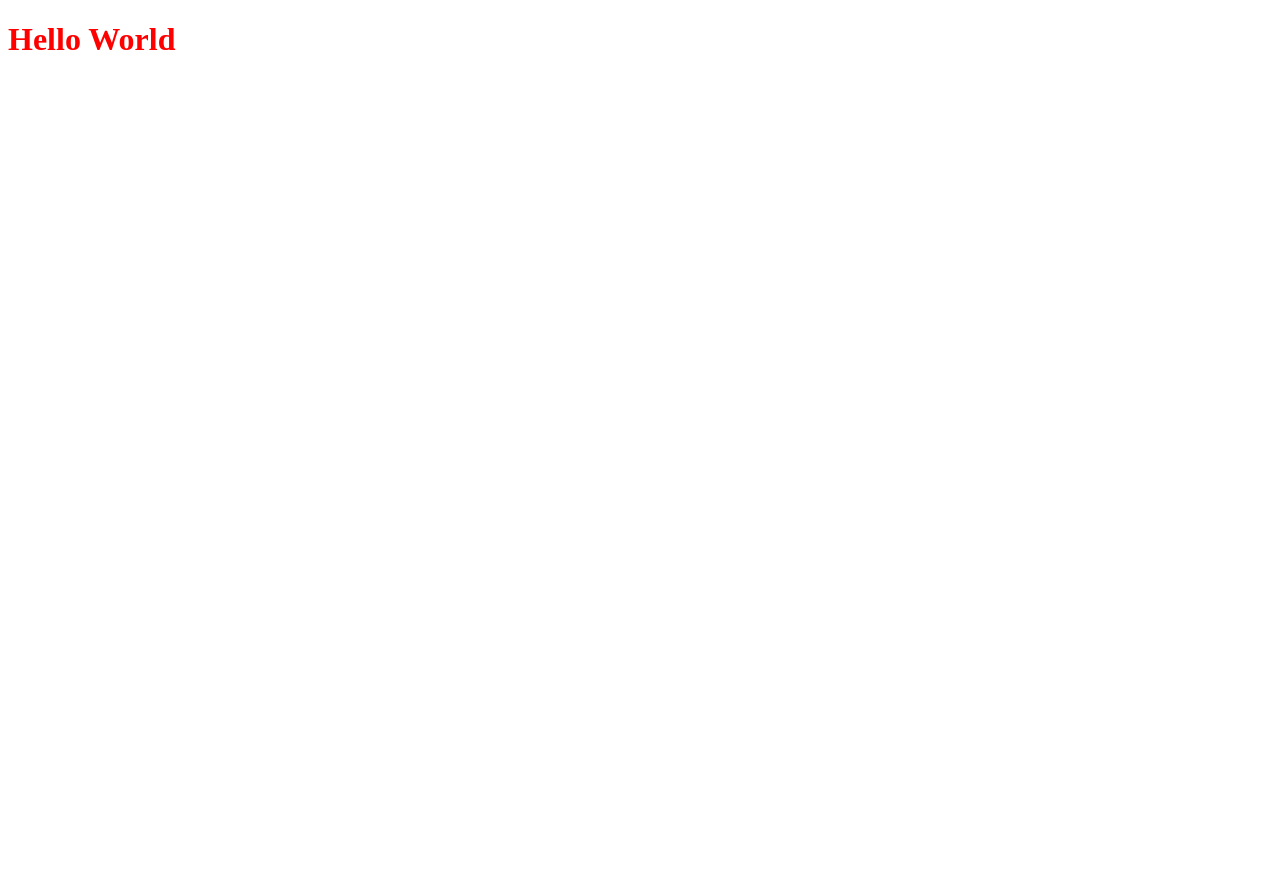
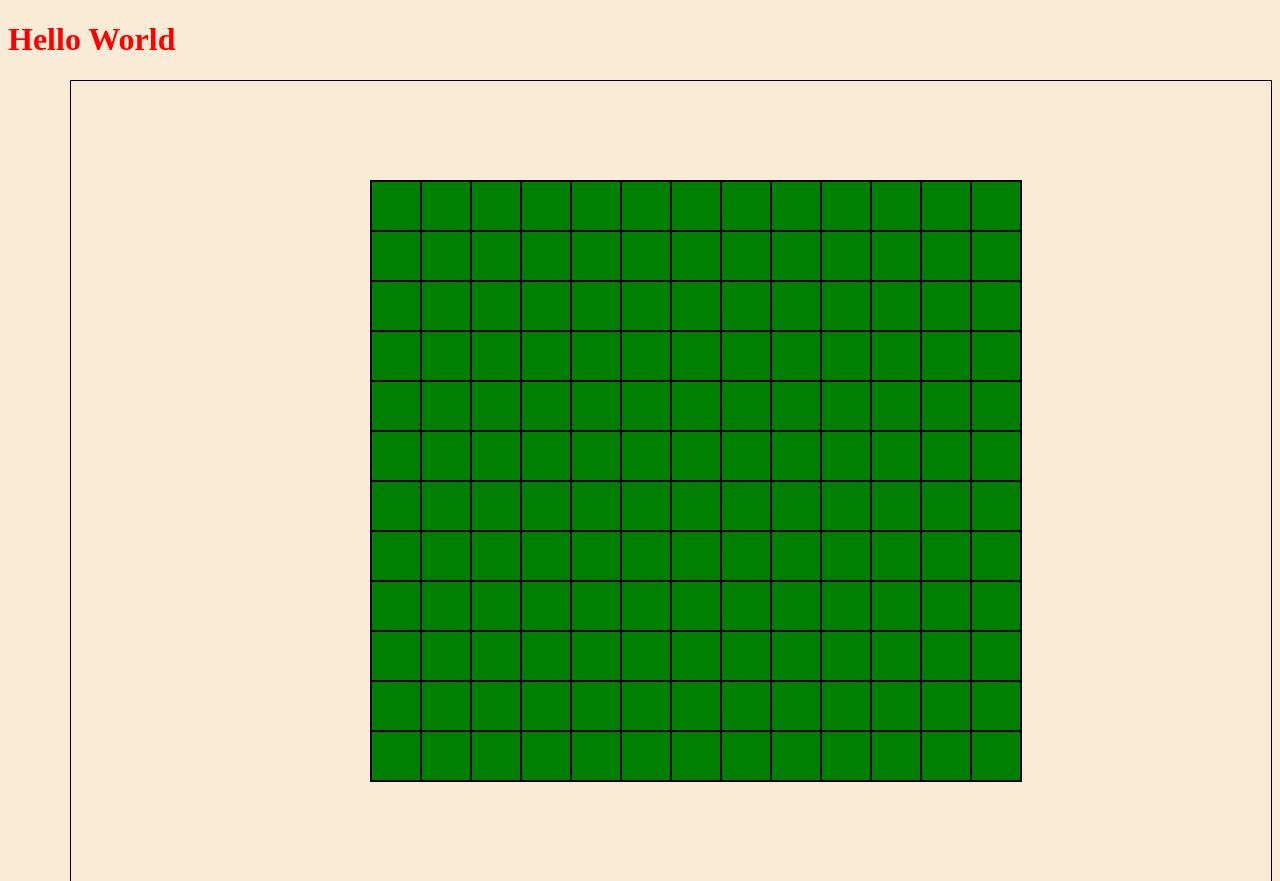
Before and after one commit to Luckyleck/BlockOut, a website built with webpack: page index.html in a window 1280 px wide. Before the commit the page ends 800 px from the top, so only its background shows below. Built offline with nearby package versions, Linux system fonts and the light colour scheme.

Commit message:
make board

```diff
--- a/index.html
+++ b/index.html
@@ -13,7 +13,7 @@
 
   <body>
     <h1>Hello World</h1>
-    <canvas id="canvas">Canvas is broken</canvas>
+    <canvas id="canvas" height="800" width="1200">Canvas is broken</canvas>
   </body>
 
 </html>
--- a/src/index.js
+++ b/src/index.js
@@ -6,7 +6,5 @@ import Board from "./scripts/board"
 //     new Example(main);
 // });
 
-canvas.width = Math.floor(0.75 * window.innerWidth);
-canvas.height = Math.floor(0.8 * window.innerHeight);
 
 console.log('hello')
--- a/src/index.scss
+++ b/src/index.scss
@@ -4,5 +4,9 @@
 //     color: $color;
 // }
 h1 {
-    color: red;
-  }
+  color: red;
+}
+
+body {
+  background-color:antiquewhite;
+}
--- a/src/scripts/board.js
+++ b/src/scripts/board.js
@@ -4,7 +4,7 @@ import Boundary from './boundary.js'
 const canvas = document.getElementById("canvas");
 const c = canvas.getContext("2d")
 
-c.fillRect(20, 20, 20, 20)
+// c.fillRect(20, 20, 20, 20)
 
 class Board {
 
@@ -32,7 +32,7 @@ class Board {
 
         for (let i = 0; i < Board.map.length; i++) {
             for (let j = 0; j < Board.map[i].length; j++) {
-                if (Board.map[i][j] = " ") {
+                if (Board.map[i][j] === " ") {
                     Board.map[i][j] = new Tile(
                         i, // x
                         j  // y
@@ -45,10 +45,41 @@ class Board {
                 }
             }
         }
+    }
+
+    draw() {
+
+        const startX = canvas.width / 4
+        const startY = canvas.height / 8
+
+        Board.map.forEach((row) => {
+            row.forEach((tile) => {
+                console.log(tile)
+                c.fillStyle = 'green';
+                c.fillRect(startX + (tile.x * tile.size), startY + (tile.y * tile.size), tile.size, tile.size);
+                c.lineWidth = 2;
+                c.strokeStyle = 'black';
+                c.strokeRect(startX + (tile.x * tile.size), startY + (tile.y * tile.size), tile.size, tile.size);
+            })
+        })
+    }
+}
+
+let mouse = {
+    x: undefined,
+    y: undefined
+}
+
+window.addEventListener('mousemove',
+    function (event) {
+        mouse.x = event.x;
+        mouse.y = event.y;
+        console.log(mouse)
+})
 
 
-    }
+const board = new Board;
+board.draw();
 
-}
 
 export default Board;
--- a/src/styles/canvas.scss
+++ b/src/styles/canvas.scss
@@ -5,10 +5,11 @@
 //     padding: 20px;
 // }
 
-// #canvas {
+#canvas {
 
-//     width: 75vw;
-//     height: 80vh;
-//     border: 1px solid black;
+    float: right;
+    width: 1200px;
+    height: 800px;
+    border: 1px solid black;
 
-// }
+}
```
Also changed, not shown: dist/main.css, dist/main.js.
